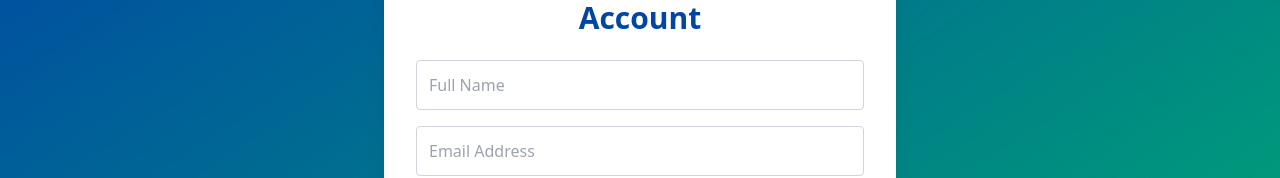
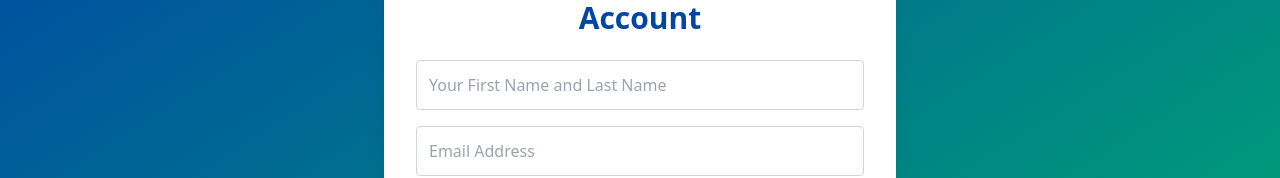
Before and after one commit to Ademolah/QuickInvoiceFrontend, a React (Create React App) app: page /register in a window 1280 px wide. Shown: the part 173-351 px from the top of the page. Built offline with nearby package versions, Linux system fonts and the light colour scheme.

Commit message:
updated register

```diff
--- a/src/pages/Register.jsx
+++ b/src/pages/Register.jsx
@@ -84,7 +84,7 @@ export default function Register() {
           <input
             type="text"
             name="name"
-            placeholder="Full Name"
+            placeholder="Your First Name and Last Name"
             value={formData.name}
             onChange={handleChange}
             className="w-full border border-gray-300 p-3 rounded focus:outline-none focus:ring-2 focus:ring-[#0046A5]"
```
